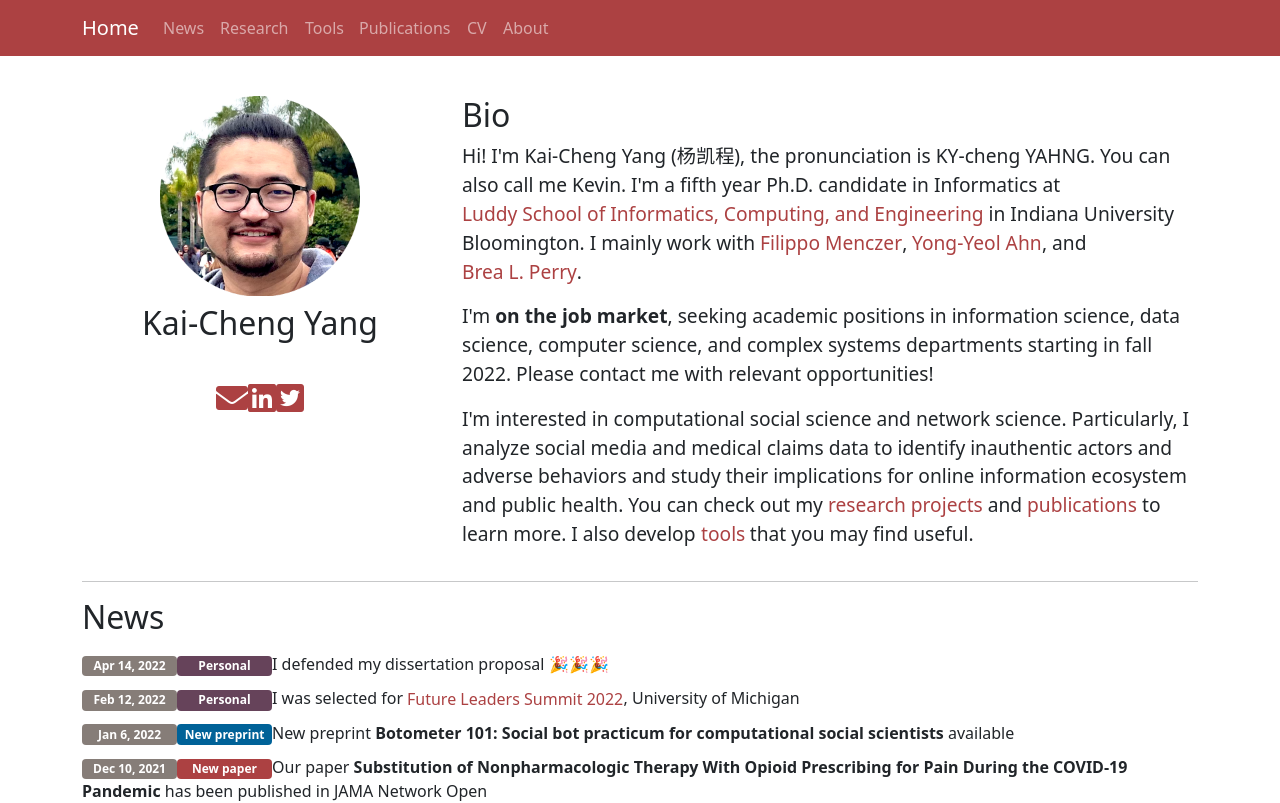
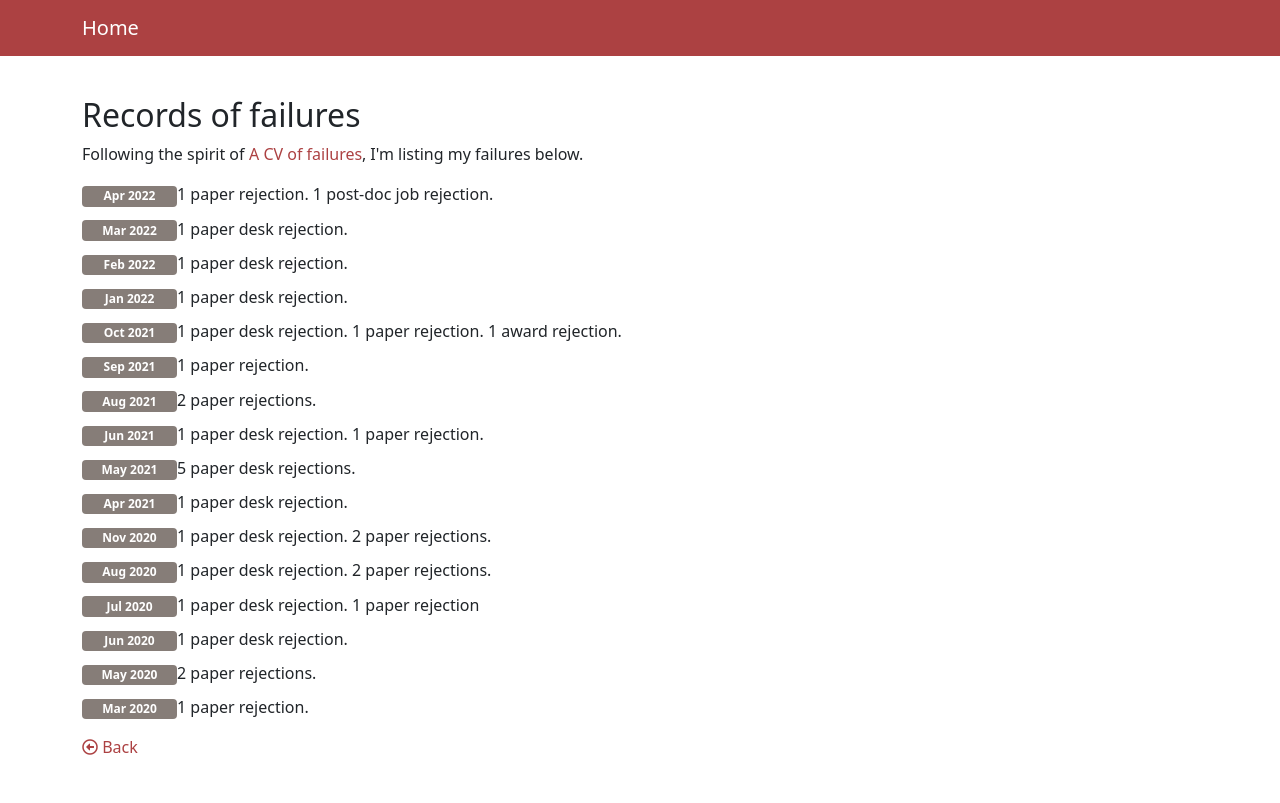
Before and after one commit to KaichengYang/homepage, a Vue app: page /#/failures in a window 1280 px wide. Shown: the top 803 px of the page. Built offline with nearby package versions, Linux system fonts and the light colour scheme; some icons are missing.

Commit message:
add: add records of failures

```diff
--- /dev/null
+++ b/src/components/Failures.vue
@@ -0,0 +1,55 @@
+<template>
+    <div>
+        <NavbarOther />
+        <div class="py-5">
+            <div class="container mt-5">
+                <h2>Records of failures</h2>
+                Following the spirit of <a href="https://www.nature.com/articles/nj7322-467a" target="_blank">A CV of failures</a>, I'm listing my failures below.
+                <div id="failurelist">
+                    <ul class="mt-3" style="padding-left: 0; list-style-type: none;">
+                        <li v-for="failure in failure_list" :key="failure.date">
+                            <span class="badge" :style="box_style(color_text_map['date']['color'])">{{ failure.date }}</span>
+                            <span v-if="failure.type" class="badge" :style="box_style(color_text_map[failure.type]['color'])">{{ color_text_map[failure.type]['text'] }}</span>
+                            <span v-html="failure.msg"></span>
+                        </li>
+                    </ul>
+                    <BackForth v-bind:is_home="false" v-bind:target="'/failures'"></BackForth>
+                </div>
+            </div>
+        </div>
+    </div>
+</template>
+
+<script>
+import json from '../../static/files/failures.json'
+import NavbarOther from './NavbarOther'
+import BackForth from './BackForth.vue'
+
+export default {
+    name: 'Failures',
+    components: {
+        NavbarOther,
+        BackForth
+    },
+    data () {
+        return {
+            failure_list: json,
+            color_text_map: {
+                "date": {"color": "#867d78",},
+                "paper_rejection": {"color": "#ac4142", "text": "Paper rejection",},
+                "award_rejection": {"color": "#006298", "text": "Award rejection",},
+                "job_rejection": {"color": "#66435A", "text": "Job rejection",}
+            },
+        }
+    },
+    methods: {
+        box_style (color) {
+            return {
+                "display" : "inline-block",
+                "width": "95px",
+                "background-color": color
+            }
+        }
+    }
+}
+</script>
--- a/src/components/Home.vue
+++ b/src/components/Home.vue
@@ -10,6 +10,9 @@
       <!-- News -->
       <h2 id="news" class="mt-3">News</h2>
       <News />
+      <p class="mt-3">
+        You can also check out my <router-link to="/failures">failures ...</router-link>
+      </p>
       <hr>
 
       <!-- Project -->
--- a/src/components/News.vue
+++ b/src/components/News.vue
@@ -1,13 +1,12 @@
 <template>
     <div id="newslist">
         <ul class="mt-3" style="padding-left: 0">
-            <li v-for="news in news_to_show">
+            <li v-for="news in news_to_show" :key="news.msg">
                 <span class="badge" :style="box_style(color_text_map['date']['color'])">{{ news.date }}</span>
                 <span v-if="news.type" class="badge" :style="box_style(color_text_map[news.type]['color'])">{{ color_text_map[news.type]['text'] }}</span>
                 <span v-html="news.msg"></span>
             </li>
         </ul>
-
         <BackForth v-bind:is_home="is_home" v-bind:target="'/news'"/>
     </div>
 </template>
--- a/src/router/index.js
+++ b/src/router/index.js
@@ -14,6 +14,7 @@ import Home from '@/components/Home'
 import PublistPage from '@/components/PublistPage'
 import NewsPage from '@/components/NewsPage'
 import ToolPage from '@/components/ToolPage'
+import Failures from '@/components/Failures'
 
 Vue.use(Router)
 Vue.use(BootstrapVue)
@@ -41,6 +42,11 @@ export default new Router({
       component: ToolPage
     },
     {
+      path: '/failures',
+      name: 'FailuresPage',
+      component: Failures
+    },
+    {
       path: '*',
       name: '404',
       component: Home
--- /dev/null
+++ b/static/files/failures.json
@@ -0,0 +1,66 @@
+[
+    {
+        "date": "Apr 2022",
+        "msg": "1 paper rejection. 1 post-doc job rejection."
+    },
+    {
+        "date": "Mar 2022",
+        "msg": "1 paper desk rejection."
+    },
+    {
+        "date": "Feb 2022",
+        "msg": "1 paper desk rejection."
+    },
+    {
+        "date": "Jan 2022",
+        "msg": "1 paper desk rejection."
+    },
+    {
+        "date": "Oct 2021",
+        "msg": "1 paper desk rejection. 1 paper rejection. 1 award rejection."
+    },
+    {
+        "date": "Sep 2021",
+        "msg": "1 paper rejection."
+    },
+    {
+        "date": "Aug 2021",
+        "msg": "2 paper rejections."
+    },
+    {
+        "date": "Jun 2021",
+        "msg": "1 paper desk rejection. 1 paper rejection."
+    },
+    {
+        "date": "May 2021",
+        "msg": "5 paper desk rejections."
+    },
+    {
+        "date": "Apr 2021",
+        "msg": "1 paper desk rejection."
+    },
+    {
+        "date": "Nov 2020",
+        "msg": "1 paper desk rejection. 2 paper rejections."
+    },
+    {
+        "date": "Aug 2020",
+        "msg": "1 paper desk rejection. 2 paper rejections."
+    },
+    {
+        "date": "Jul 2020",
+        "msg": "1 paper desk rejection. 1 paper rejection"
+    },
+    {
+        "date": "Jun 2020",
+        "msg": "1 paper desk rejection."
+    },
+    {
+        "date": "May 2020",
+        "msg": "2 paper rejections."
+    },
+    {
+        "date": "Mar 2020",
+        "msg": "1 paper rejection."
+    }
+]
```
